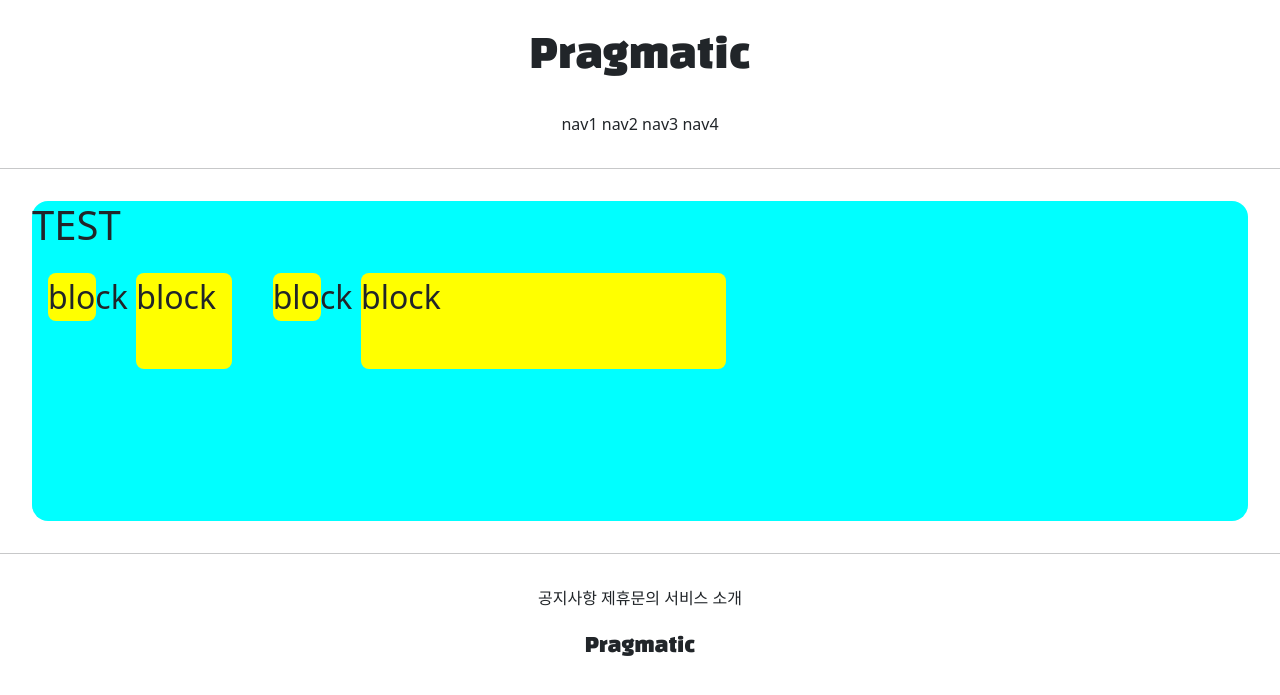
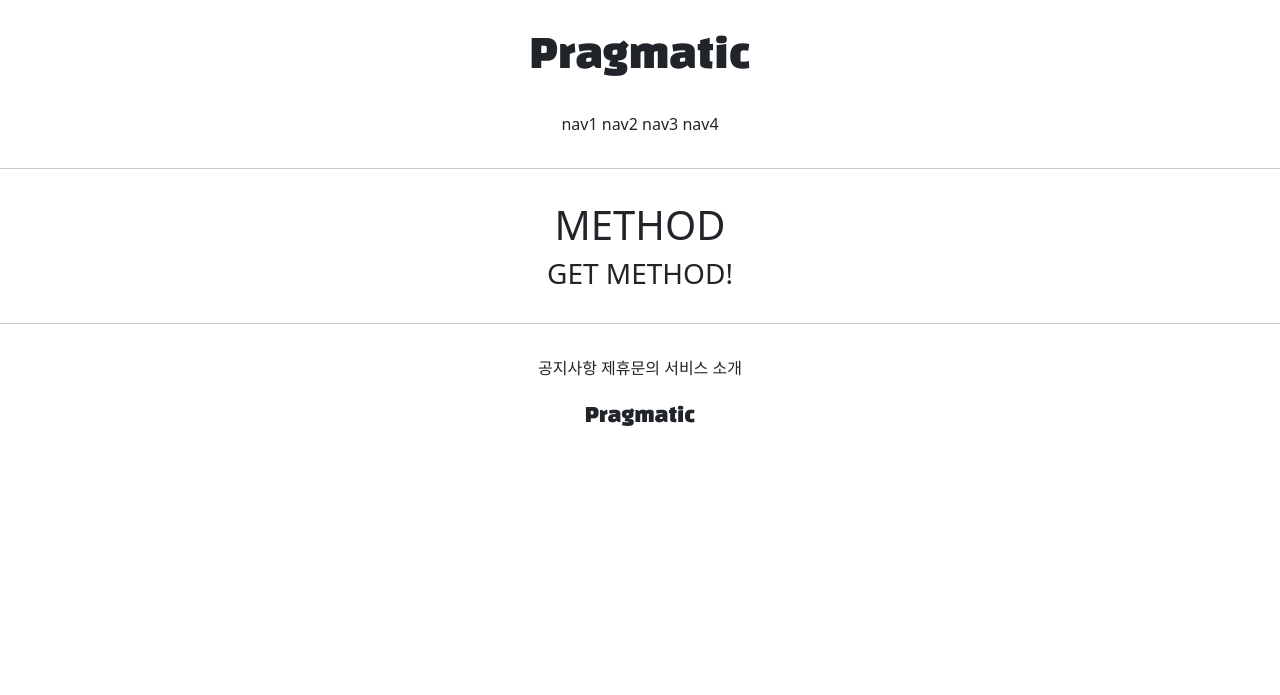
Before and after one commit to 21nkyu/gis_1ban_3, a Django app: page /account/hello_world in a window 1280 px wide. Shown: the top 695 px of the page. Run offline with Django 3.2, Linux system fonts and the light colour scheme; parts of the project's set-up code (start-up, migrations or seed data) failed here and were passed over.

Commit message:
21 07 08 001 ik_1ban_3 009

```diff
--- a/accountapp/templates/accountapp/hello_world.html
+++ b/accountapp/templates/accountapp/hello_world.html
@@ -2,31 +2,12 @@
 
 {% block content %}
 
-    <style>
 
-        .testing {
-            background-color: yellow;
-            display: inline-block;
-            margin: 1rem;
-            height :48px;
-            width: 48px;
-            border-radius : .5rem;
-        }
+        <div style="margin: 2rem; text-align: center">
+            <h1>METHOD</h1>
 
+            <h3>{{ text }}</h3>
 
-    </style>
-
-
-
-
-        <div style="height: 20rem; background-color :aqua; margin: 2rem; border-radius: 1rem;
-           font-size: 2rem;">
-            <h1>TEST</h1>
-
-            <div class="testing" style="height: 48px; width: 48px">block</div>
-            <div class="testing" style="height: 3em; width: 3em">block</div>
-            <div class="testing" style="height: 3rem; width: 3rem">block</div>
-            <div class="testing" style="height: 30%; width: 30%">block</div>
 
         </div>
 
--- a/accountapp/views.py
+++ b/accountapp/views.py
@@ -3,4 +3,9 @@ from django.shortcuts import render
 
 # Create your views here.
 def hello_world(request):
-	return render(request, 'accountapp/hello_world.html')
+	if request.method == 'POST':
+		return render(request, 'accountapp/hello_world.html',
+					  context={'text': 'POST METHOD!'})
+	else:
+		return render(request, 'accountapp/hello_world.html',
+					  context={'text': 'GET METHOD!'})
```
